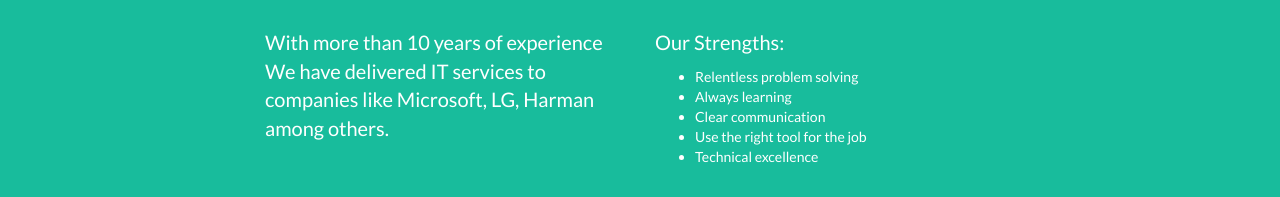
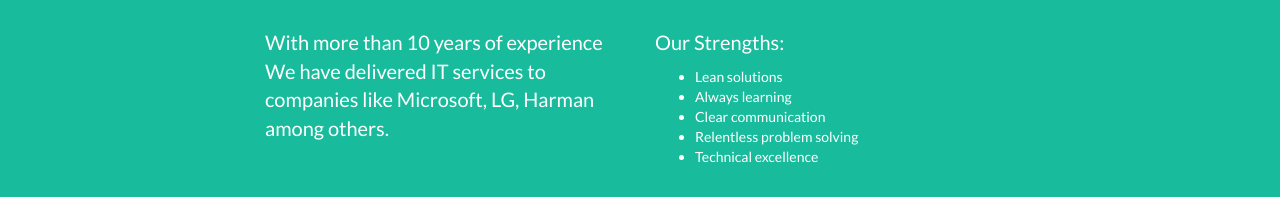
Before and after one commit to deepaktrama/deepaktrama.github.io, a website: page index.html in a window 1280 px wide. Shown: the part 1616-1813 px from the top of the page. Drawn offline with nearby package versions, Linux system fonts and the light colour scheme.

Commit message:
Update index.html

```diff
--- a/index.html
+++ b/index.html
@@ -330,7 +330,7 @@
                     <!--<ul class="list-unstyled">-->
                     <ul>
                         <li>
-                            Relentless problem solving
+                            Lean solutions
                         </li>
                         <li>
                             Always learning
@@ -339,7 +339,7 @@
                             Clear communication
                         </li>
                         <li>
-                            Use the right tool for the job
+                            Relentless problem solving
                         </li>
                         <li>
                             Technical excellence
```
